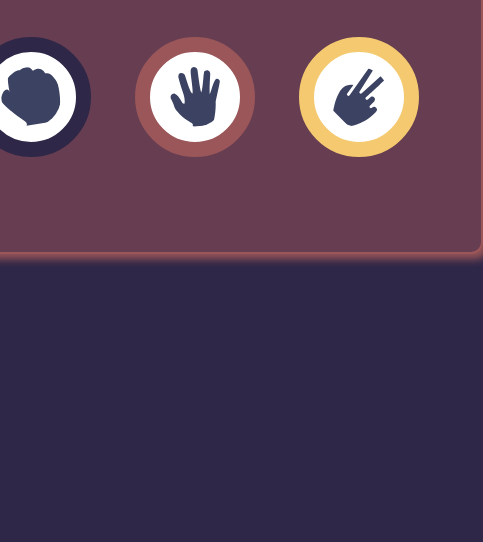
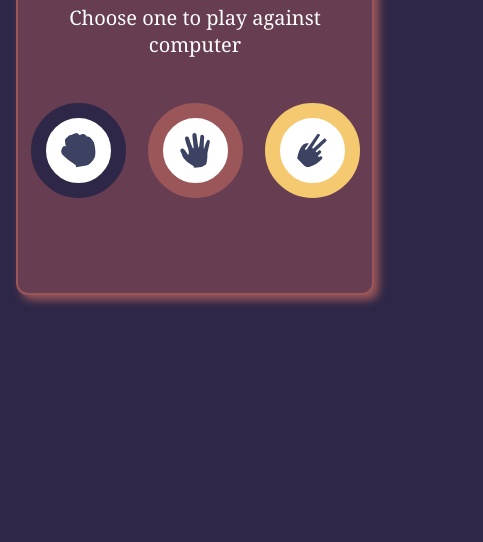
Before and after one commit to rhuanvk/rock-paper-scissors, a plain HTML site: page index.html in a window 390 px wide. Shown: the part 302-844 px from the top of the page, 483 px wide, since content can reach past the window. Drawn offline with Linux system fonts and the light colour scheme.

Commit message:
responsive mobile

```diff
--- a/style.css
+++ b/style.css
@@ -133,3 +133,18 @@ img:hover {
     box-shadow: 0 0 0 0 rgba(0, 0, 0, 0);
   }
 }
+
+@media only screen and (max-width: 600px) {
+  section {
+    width: 80%;
+  }
+
+  #options {
+    gap: 10px;
+  }
+
+  .game-icons {
+    width: 35px;
+    height: 35px;
+  }
+}
```
